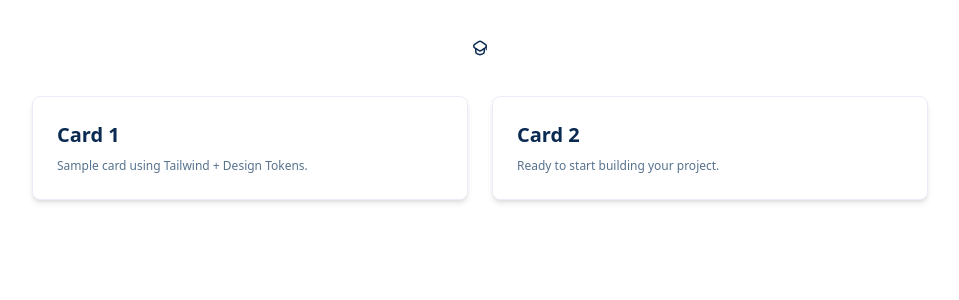
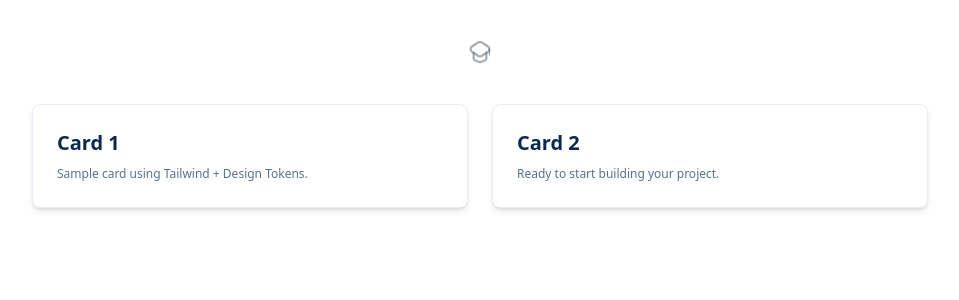
Before and after one commit to azadehmn/HireTech, a Nuxt app: page /product in a window 1280 px wide. Shown: the top 300 px of the page, without its empty margins (160-1119 px from the left). Built offline with nearby package versions, Linux system fonts and the light colour scheme.

Commit message:
chore: fix structure for icon implementation

```diff
--- /dev/null
+++ b/src/components/Icons/Icon.vue
@@ -0,0 +1,28 @@
+<template>
+  <component :is="iconComponent" v-bind="$attrs" :width="size" :height="size" />
+</template>
+
+<script setup lang="ts">
+import { computed } from "vue";
+
+interface Props {
+  name: string;
+  size?: number;
+}
+
+const props = defineProps<Props>();
+
+const size = computed(() => props.size ?? 24);
+
+const icons = import.meta.glob("./icon/*.vue", { eager: true });
+
+const iconComponent = computed(() => {
+  const key = Object.keys(icons).find((k) =>
+    k.toLowerCase().includes(props.name.toLowerCase())
+  );
+  if (!key) {
+    return null;
+  }
+  return (icons[key] as any).default;
+});
+</script>
--- a/src/components/Icons/IconTeacher.vue
+++ b/src/components/Icons/icon/Teacher.vue
@@ -8,21 +8,21 @@
   >
     <path
       d="M6.70001 1.68669L2.68668 4.30669C1.40001 5.14669 1.40001 7.02669 2.68668 7.86669L6.70001 10.4867C7.42001 10.96 8.60668 10.96 9.32668 10.4867L13.32 7.86669C14.6 7.02669 14.6 5.15336 13.32 4.31336L9.32668 1.69336C8.60668 1.21336 7.42001 1.21336 6.70001 1.68669Z"
-      stroke="#0A2A51"
+      stroke="currentColor"
       stroke-width="1.5"
       stroke-linecap="round"
       stroke-linejoin="round"
     />
     <path
       d="M3.75325 8.71997L3.74658 11.8466C3.74658 12.6933 4.39992 13.6 5.19992 13.8666L7.32658 14.5733C7.69325 14.6933 8.29992 14.6933 8.67325 14.5733L10.7999 13.8666C11.5999 13.6 12.2532 12.6933 12.2532 11.8466V8.7533"
-      stroke="#0A2A51"
+      stroke="currentColor"
       stroke-width="1.5"
       stroke-linecap="round"
       stroke-linejoin="round"
     />
     <path
       d="M14.2666 10V6"
-      stroke="#0A2A51"
+      stroke="currentColor"
       stroke-linecap="round"
       stroke-linejoin="round"
     />
--- a/src/pages/product.vue
+++ b/src/pages/product.vue
@@ -1,7 +1,6 @@
 <template>
   <div class="flex flex-col items-center justify-center p-10">
-    <IconTeacher class="text-gray-500 hover:text-primary" />
-
+    <Icon class="text-[#4567] hover:text-primary text-lg font-bold" name="teacher" />
 
     <div class="grid grid-cols-1 md:grid-cols-2 gap-6 mt-10 w-full max-w-4xl">
       <Header
@@ -15,5 +14,4 @@
     </div>
   </div>
 </template>
-<script setup lang="ts">
-</script>
+<script setup lang="ts"></script>
```
